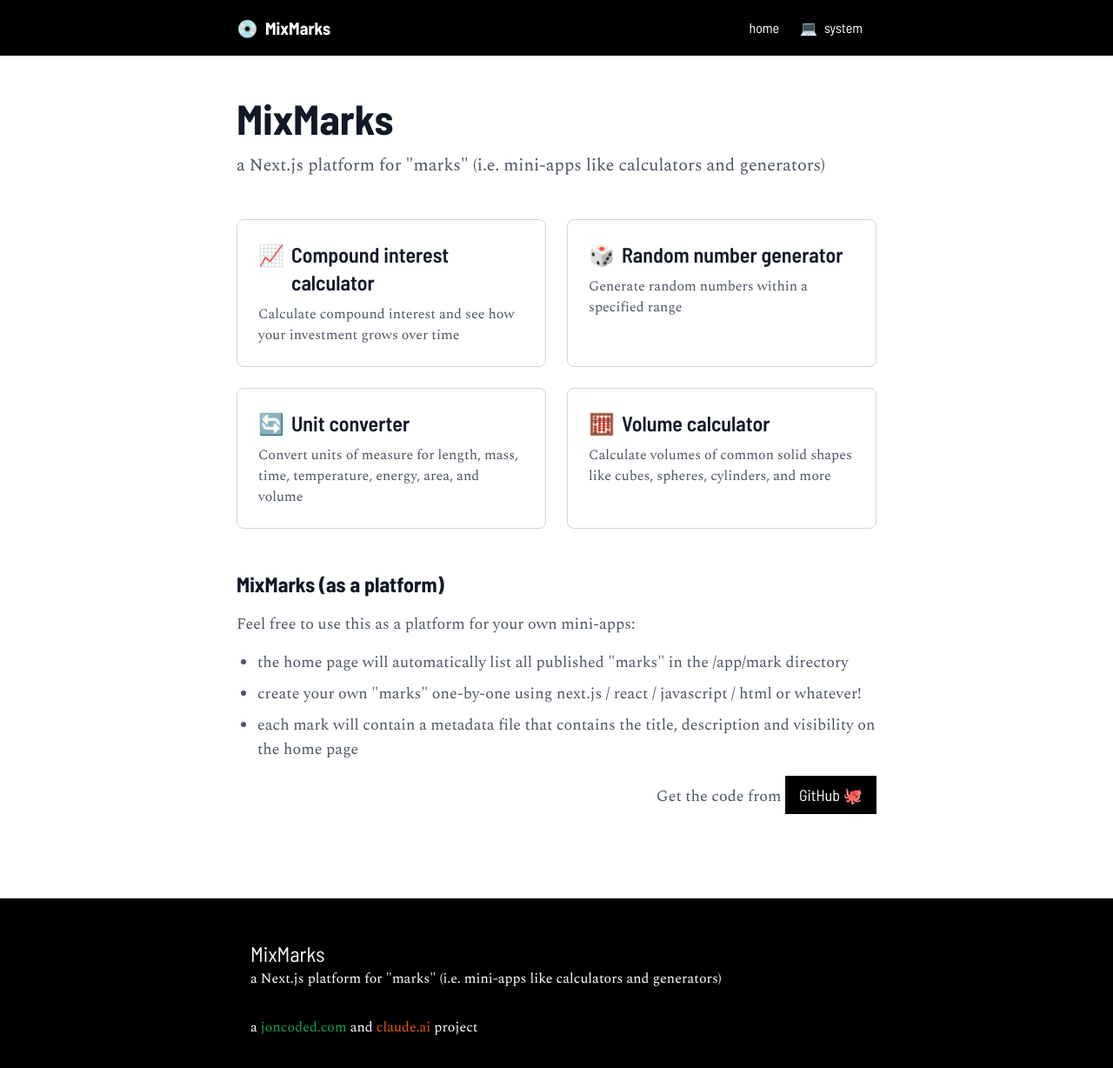
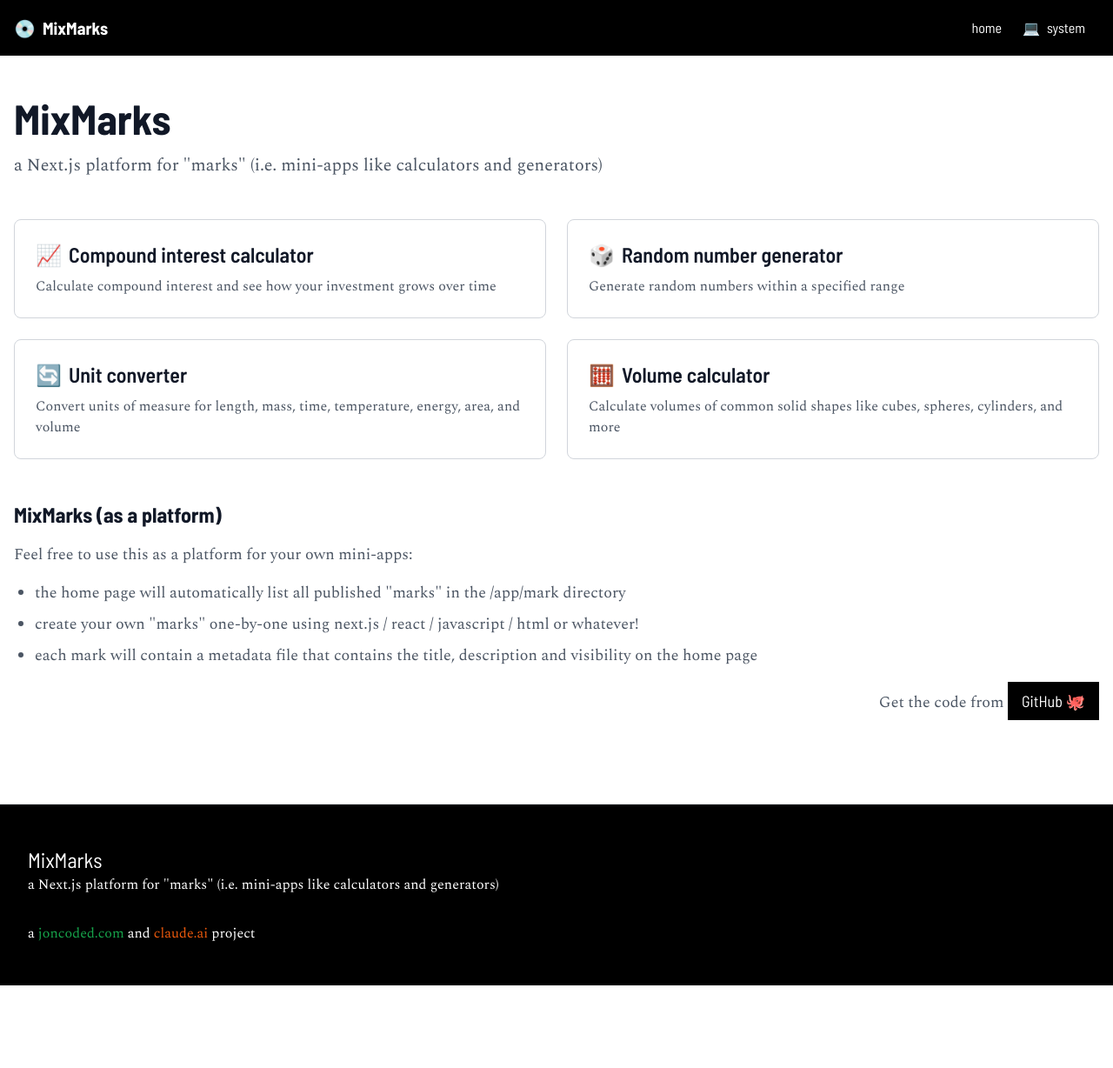
Before and after one commit to joncoded/mixmarks, a Next.js app: page / in a window 1280 px wide. Shown: the top 1228 px of the page at 87% size. After the commit the page ends 1133 px from the top, so only its background shows below. Built offline with nearby package versions, Linux system fonts and the light colour scheme.

Commit message:
updating container widths

```diff
--- a/app/page.tsx
+++ b/app/page.tsx
@@ -26,7 +26,7 @@ export default function Home() {
   const hasMore = displayCount < marks.length
 
   return (
-    <div className="container max-w-3xl mx-auto px-4 py-12">
+    <div className="container max-w-7xl mx-auto px-4 py-12">
 
       <h1 className="font-heading text-5xl font-bold mb-4">MixMarks</h1>
       <p className="text-xl mb-6 md:mb-12 text-gray-600 dark:text-gray-400">
--- a/components/Footer.tsx
+++ b/components/Footer.tsx
@@ -6,7 +6,7 @@ export function Footer() {
 
   return (
     <footer className="bg-black dark:bg-gray-900/80 backdrop-blur-md border-t border-gray-200 dark:border-gray-800">
-      <nav className="max-w-3xl mx-auto px-4 sm:px-6 lg:px-8 py-12">
+      <nav className="max-w-7xl mx-auto px-4 sm:px-6 lg:px-8 py-12">
 
         <p className="text-2xl text-white font-heading">
           <Link
--- a/components/Header.tsx
+++ b/components/Header.tsx
@@ -10,7 +10,7 @@ export default function Header() {
 
   return (
     <header className="fixed top-0 left-0 right-0 bg-black text-white z-50">
-      <div className="container max-w-3xl mx-auto px-4 h-16 flex items-center justify-between">
+      <div className="container max-w-7xl mx-auto px-4 h-16 flex items-center justify-between">
         <Link href="/" className="font-heading text-xl font-bold hover:opacity-80 transition-opacity">
           <span aria-hidden="true" className="mr-2">💿</span>MixMarks
         </Link>
--- a/components/MarkContainer.tsx
+++ b/components/MarkContainer.tsx
@@ -2,7 +2,7 @@ import BackHome from "./BackHome"
 
 export default function MarkContainer({ children }: { children: React.ReactNode }) {
   return (
-    <div className="container mx-auto px-4 py-12 max-w-3xl">
+    <div className="container mx-auto px-4 py-12 max-w-7xl">
       <BackHome />
       {children}
     </div>
```
